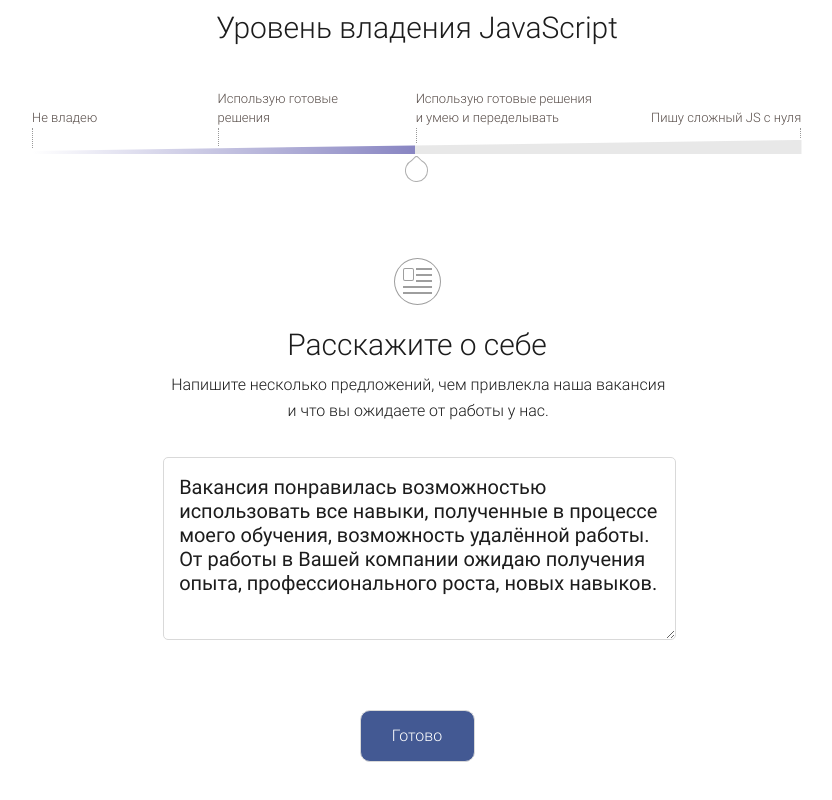
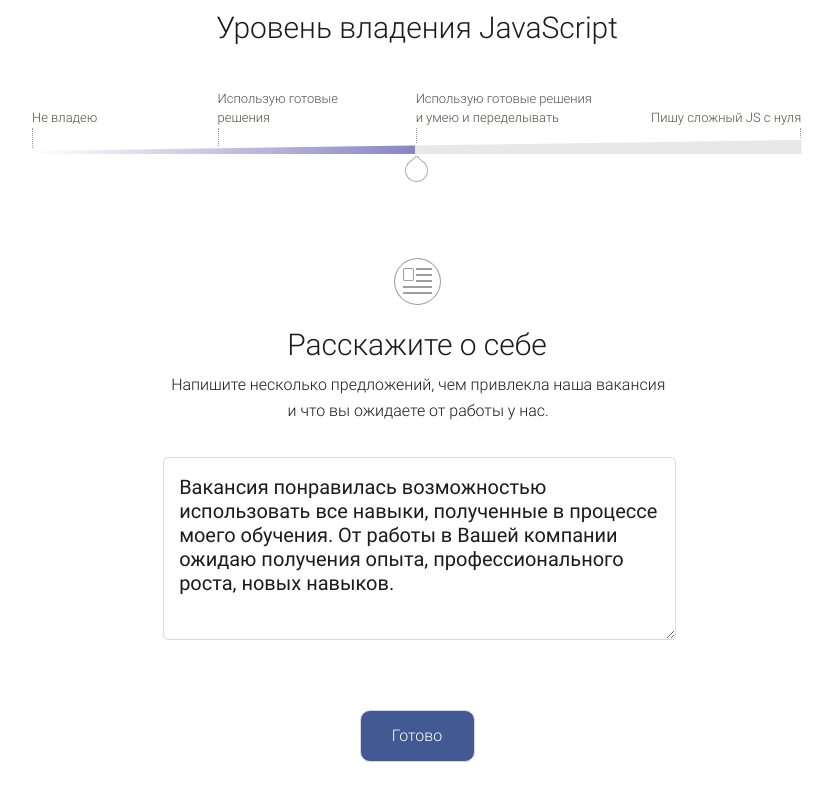
Before and after one commit to slayerjk/one-page-test, a website: page app/index.html in a window 1280 px wide. Shown: the part 1400-2200 px from the top of the page, without its empty margins (223-1055 px from the left). Drawn offline with Linux system fonts and the light colour scheme.

Commit message:
Minor fix in textarea text.

```diff
--- a/app/index.html
+++ b/app/index.html
@@ -217,7 +217,7 @@
           <p class="quest__form-section-desc">
             Напишите несколько предложений, чем привлекла наша вакансия и что вы ожидаете от работы у нас.
           </p>
-          <textarea class="quest__input quest__input--about-me" name="about-me" placeholder="Понравилась тем, что...">Вакансия понравилась возможностью использовать все навыки, полученные в процессе моего обучения, возможность удалённой работы. От работы в Вашей компании ожидаю получения опыта, профессионального роста, новых навыков.
+          <textarea class="quest__input quest__input--about-me" name="about-me" placeholder="Понравилась тем, что...">Вакансия понравилась возможностью использовать все навыки, полученные в процессе моего обучения. От работы в Вашей компании ожидаю получения опыта, профессионального роста, новых навыков.
           </textarea>
         </div>
         <div class="quest__form-section quest__form-section--submit">
```
Also changed, not shown: build/index.html.
